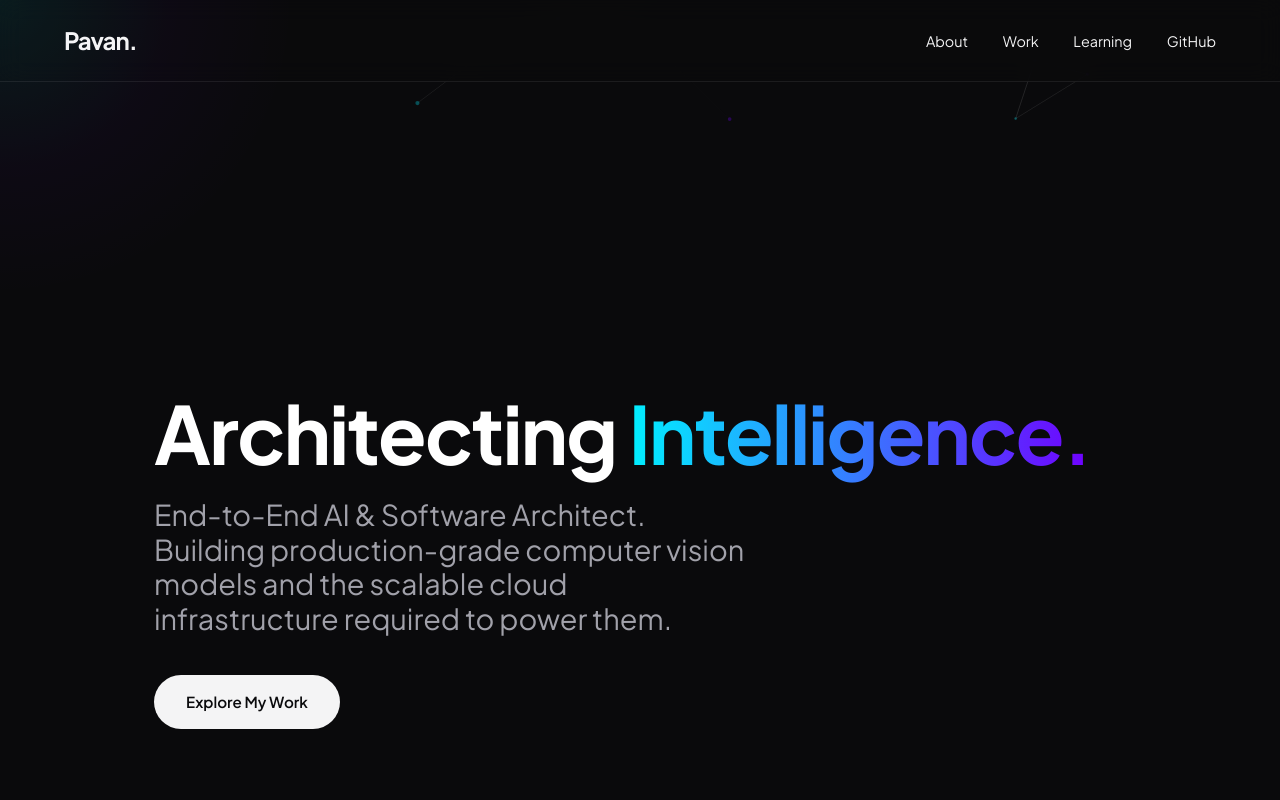
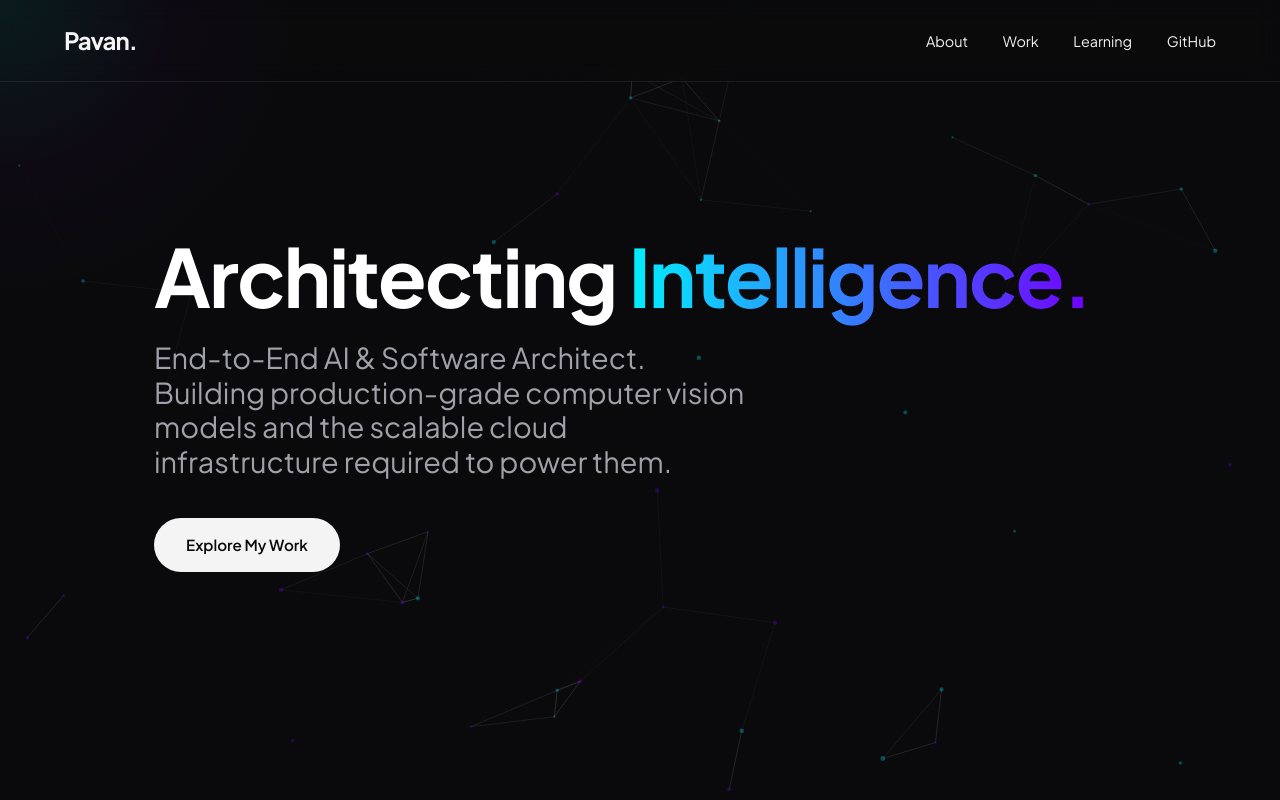
Before and after one commit to PavanKS17/PavanKS17.github.io, a plain HTML site: page index.html in a window 1280 px wide. Shown: the top 800 px of the page. Drawn offline with nearby package versions, Linux system fonts and the light colour scheme.

Commit message:
Add antigravity particle canvas styles

```diff
--- a/style.css
+++ b/style.css
@@ -1,4 +1,20 @@
 /* --- Base Variables & Setup --- */
+/* --- Antigravity Particle Canvas --- */
+#tsparticles {
+    position: fixed;
+    top: 0;
+    left: 0;
+    width: 100%;
+    height: 100%;
+    z-index: 0;
+    pointer-events: none; /* Ensures you can still click buttons through the particles */
+}
+
+/* Elevate all content above the particles */
+nav, .hero, section, footer {
+    position: relative;
+    z-index: 1;
+}
 :root {
     --bg-dark: #0a0a0c;
     --text-main: #f4f4f5;
```
